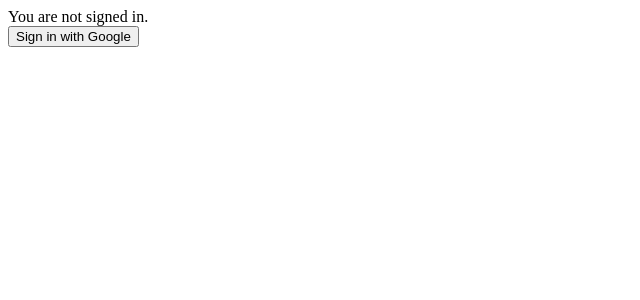
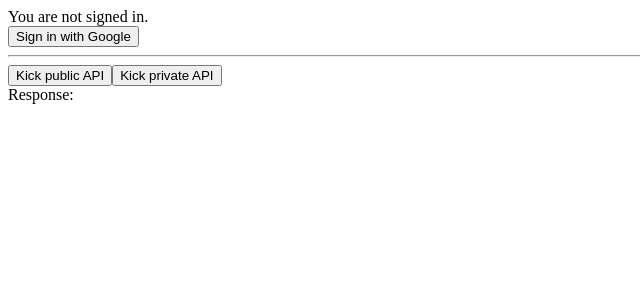
Before and after one commit to munierujp/nuxt-echo-firebase-authentication-example, a Nuxt app in the folder client/: page / in a window 1280 px wide. Shown: the top 300 px of the page, without its empty margins (0-640 px from the left). Built offline with nearby package versions, Linux system fonts and the light colour scheme; no server answers.

Commit message:
Add API buttons

```diff
--- a/client/pages/index.vue
+++ b/client/pages/index.vue
@@ -29,18 +29,41 @@
         </button>
       </div>
     </div>
+    <hr>
+    <div>
+      <button
+        :disabled="isLoading"
+        @click="kickPublicApi"
+      >
+        Kick public API
+      </button>
+      <button
+        :disabled="isLoading"
+        @click="kickPrivateApi"
+      >
+        Kick private API
+      </button>
+    </div>
+    <div>
+      <span>Response: {{ response }}</span>
+    </div>
   </div>
 </template>
 
 <script>
 import firebase from '~/modules/firebase'
 
+const { API_BASE_URL } = process.env.config
+const PUBLIC_API_URL = `${API_BASE_URL}public`
+const PRIVATE_API_URL = `${API_BASE_URL}private`
+
 export default {
   asyncData () {
     return {
       isLoading: true,
       isSignedIn: false,
-      user: {}
+      user: {},
+      response: ''
     }
   },
   mounted () {
@@ -62,7 +85,21 @@
     },
     signOut () {
       firebase.auth().signOut()
+    },
+    async kickPublicApi () {
+      const response = await fetchText(PUBLIC_API_URL)
+      this.response = response
+    },
+    async kickPrivateApi () {
+      const response = await fetchText(PRIVATE_API_URL)
+      this.response = response
     }
   }
 }
+
+async function fetchText (url) {
+  const response = await fetch(url)
+  const text = await response.text()
+  return text
+}
 </script>
```
